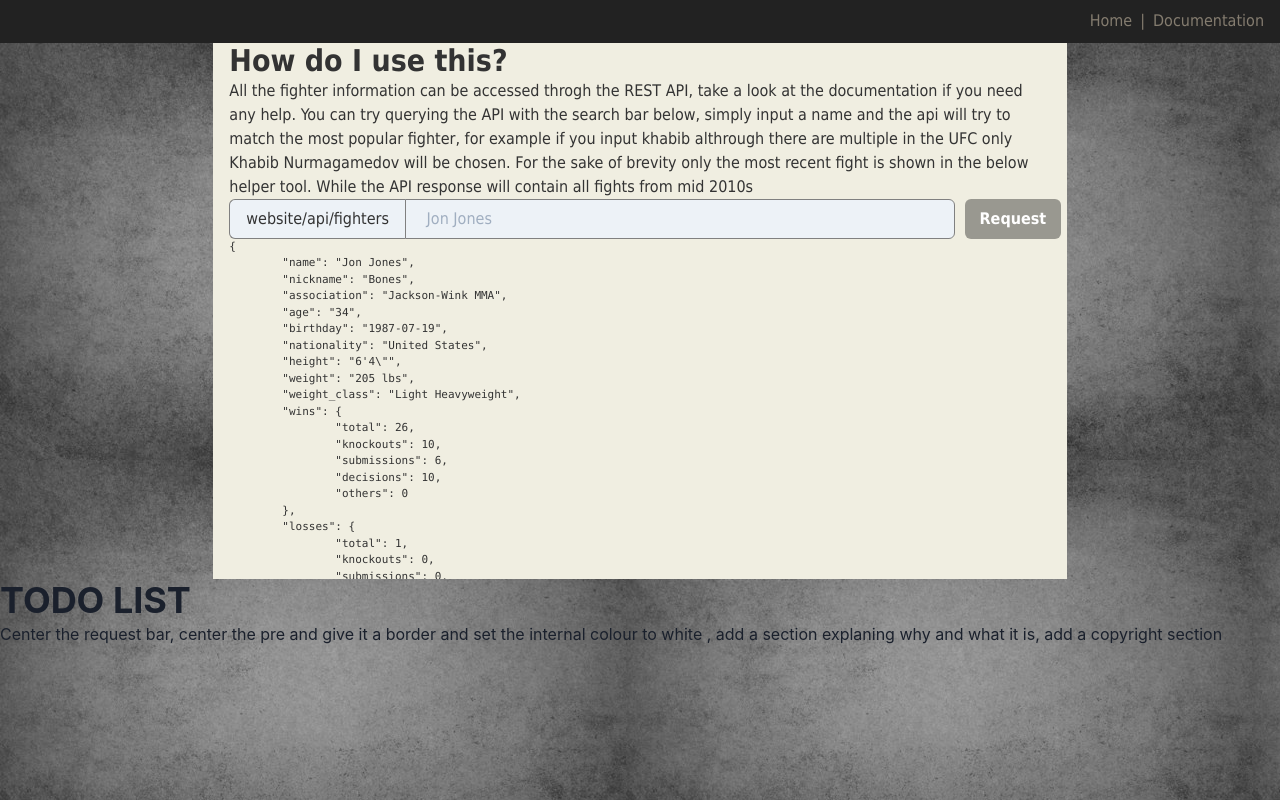
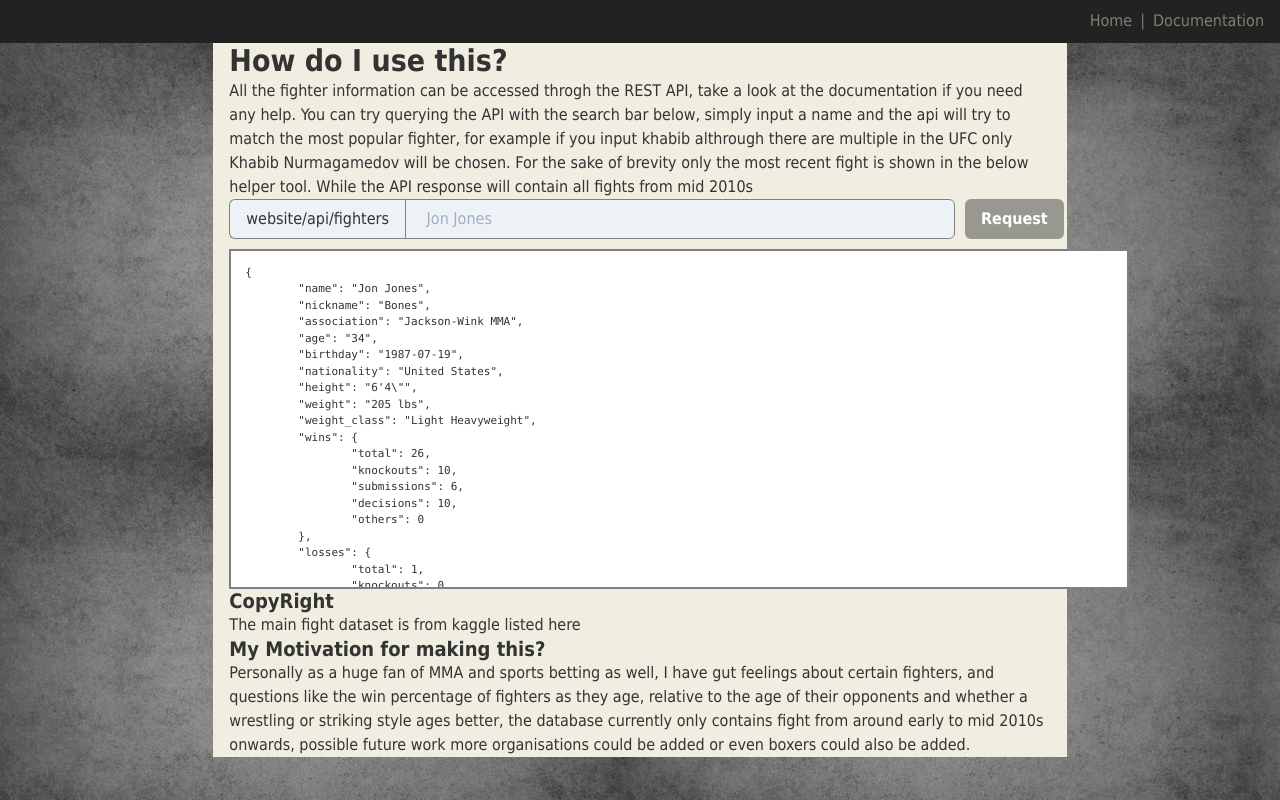
Before and after one commit to Euro28/ufc-fighters-api, a Next.js app: page / in a window 1280 px wide. Shown: the top 800 px of the page. Built offline with nearby package versions, Linux system fonts and the light colour scheme.

Commit message:
frontend

```diff
--- a/components/requestMaker.js
+++ b/components/requestMaker.js
@@ -32,7 +32,7 @@ export default function RequestMaker() {
   return (
     <div>
       <form onSubmit={(e) => requestFighter(e, query)}>
-        <InputGroup>
+        <InputGroup marginRight="auto" marginLeft="auto" width="900px">
           <InputLeftAddon borderColor="grey">
             website/api/fighters
           </InputLeftAddon>
@@ -58,7 +58,18 @@ export default function RequestMaker() {
       </form>
       <div>
         <pre
-          style={{ maxHeight: "340px", overflowY: "scroll", fontSize: "11px" }}
+          style={{
+            padding: "14px",
+            marginRight: "auto",
+            marginLeft: "auto",
+            marginTop: "10px",
+            maxHeight: "340px",
+            overflowY: "scroll",
+            fontSize: "11px",
+            border: "2px solid grey",
+            backgroundColor: "white",
+            width: "900px",
+          }}
         >
           {JSON.stringify(queryResult, null, 8)}
         </pre>
--- a/pages/index.js
+++ b/pages/index.js
@@ -24,11 +24,23 @@ export default function Home() {
             recent fight is shown in the below helper tool. While the API
             response will contain all fights from mid 2010s
             <RequestMaker />
+            <Heading as="h3" size="md" fontFamily="Tahoma">
+              CopyRight
+            </Heading>
+            <p>The main fight dataset is from kaggle listed here</p>
+            <Heading as="h3" size="md" fontFamily="Tahoma">
+              My Motivation for making this?
+            </Heading>
+            <p>
+              Personally as a huge fan of MMA and sports betting as well, I have
+              gut feelings about certain fighters, and questions like the win
+              percentage of fighters as they age, relative to the age of their
+              opponents and whether a wrestling or striking style ages better,
+              the database currently only contains fight from around early to
+              mid 2010s onwards, possible future work more organisations could
+              be added or even boxers could also be added.{" "}
+            </p>
           </Container>
-          <Heading>TODO LIST</Heading>
-          Center the request bar, center the pre and give it a border and set
-          the internal colour to white , add a section explaning why and what it
-          is, add a copyright section
         </Box>
       </body>
     </>
```
